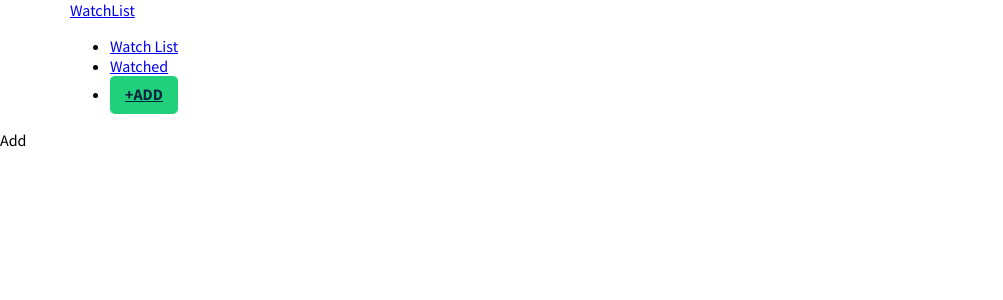
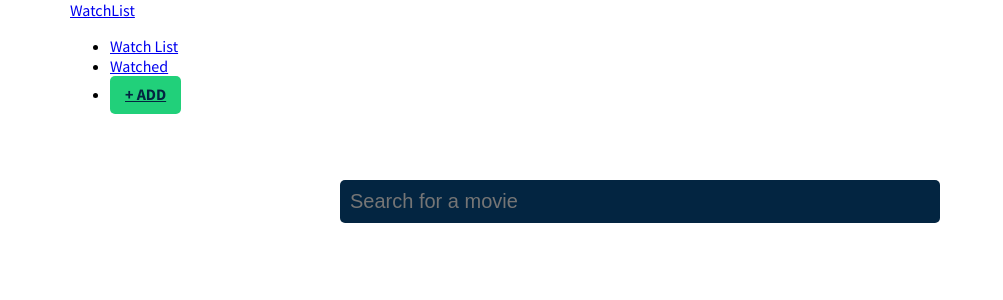
Before and after one commit to pavle99/movie_library, a React (Create React App) app: page /add in a window 1280 px wide. Shown: the top 300 px of the page, without its empty margins (0-1003 px from the left). Built offline with nearby package versions, Linux system fonts and the light colour scheme.

Commit message:
add Add component

```diff
--- a/src/components/Add.tsx
+++ b/src/components/Add.tsx
@@ -1,9 +1,15 @@
-import React from "react";
+import React, { useState } from "react";
 
 const Add = () => {
   return (
-    <div>
-      Add
+    <div className="add-page">
+      <div className="container">
+        <div className="add-content">
+          <div className="input-wrapper">
+            <input type="text" placeholder="Search for a movie" />
+          </div>
+        </div>
+      </div>
     </div>
   );
 };
--- a/src/components/Header.tsx
+++ b/src/components/Header.tsx
@@ -17,7 +17,7 @@
           </li>
           <li>
             <Link to="/add" className="btn">
-              +Add
+              + Add
             </Link>
           </li>
         </ul>
```
